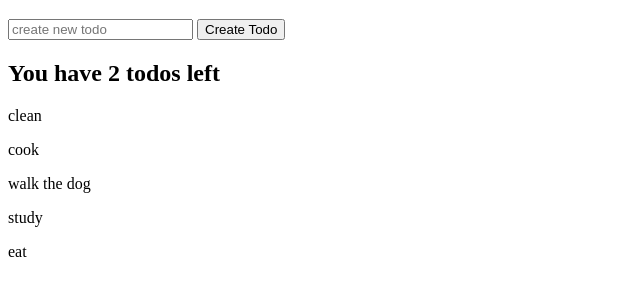
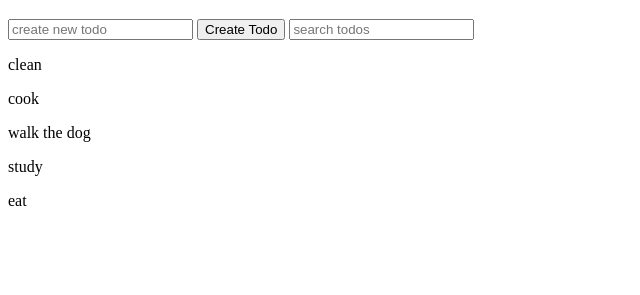
Before and after one commit to nhilus/JavaScript-BootCamp, a plain HTML site: page todo-app/index.html in a window 1280 px wide. Shown: the part 61-356 px from the top of the page, without its empty margins (0-640 px from the left). Drawn offline with Linux system fonts and the light colour scheme.

Commit message:
challenge incomplete

```diff
--- a/todo-app/index.html
+++ b/todo-app/index.html
@@ -9,11 +9,11 @@
 <body>
     <h1>Todo list</h1>
     <input id="new-todo" type="text" placeholder="create new todo">
+    <button id="create-todo">Create Todo</button>
+    <input id="search-todo" type="text" placeholder="search todos">
+    <div id="todo-list">
 
-    <button id="create-todo">Create Todo</button>
-
-
-
+    </div>
     <script src="todo-app.js"></script>
 </body>
 </html>
--- a/todo-app/todo-app.js
+++ b/todo-app/todo-app.js
@@ -17,40 +17,47 @@ const todos=[{
 
 
 
-const ps = document.querySelectorAll('p')
-ps.forEach(function(p){
-    if(p.textContent.includes('the')){
-        p.remove();
+
+const filters = {
+    searchFilter: ''
 }
+
+const renderTodos=function(todos, filters) {
+    const filteredTodos = todos.filter((todo)=> {
+       return todo.text.toLowerCase().includes(filters.searchFilter.toLowerCase())
     })
-//challenge
-//you have 2 todos left (p element)
-//add a p for each todo above
 
-
-const incompleteTodos = todos.filter(function (todo){
+    const incompleteTodos = filteredTodos.filter((todo)=>{
         return !todo.completed
     })
 
+    document.querySelector('#todo-list').innerHTML=''
+
     const summary = document.createElement('h2')
     summary.textContent = `You have ${incompleteTodos.length} todos left`
-document.body.appendChild(summary)
+    document.querySelector('#todo-list').appendChild(summary)
 
-todos.forEach(function (todo){
+    document.querySelector('#todo-list').innerHTML = ''
+
+    filteredTodos.forEach((todo)=>{
         const p = document.createElement('p')
         p.textContent = todo.text
-    document.querySelector('body').appendChild(p)
+        document.querySelector('#todo-list').appendChild(p)
     })
+}
 
-//challenge: button, click listener
+renderTodos(todos, filters)
 
-document.querySelector('#create-todo').addEventListener('click', (event)=>{
+document.querySelector('#create-todo').addEventListener('click', (e)=>{
     console.log('adding a new todo')
-    event.target.textContent = 'Im adding a new todo'
+    e.target.textContent = 'Im adding a new todo'
 })
-
-
 
 document.querySelector('#new-todo').addEventListener('input', (e)=>{
     console.log(e.target.value)
 })
+
+document.querySelector('#search-todo').addEventListener('input', (e)=>{
+    filters.searchText = e.target.value
+    renderTodos(todos, filters)
+})
```
Lines whose indentation alone changed are shown as unchanged.
